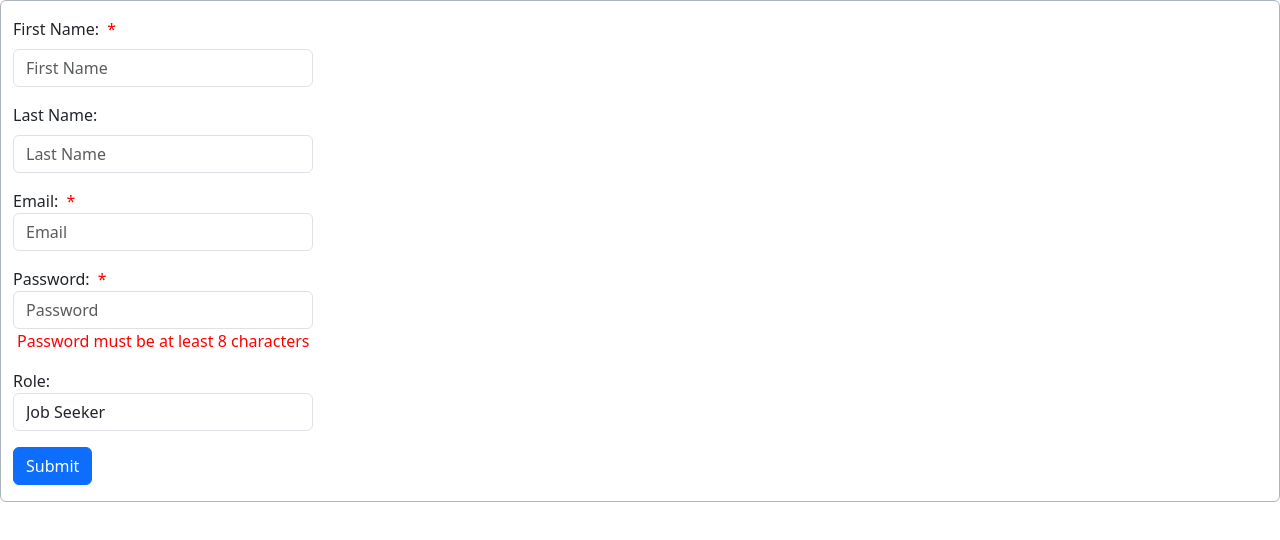
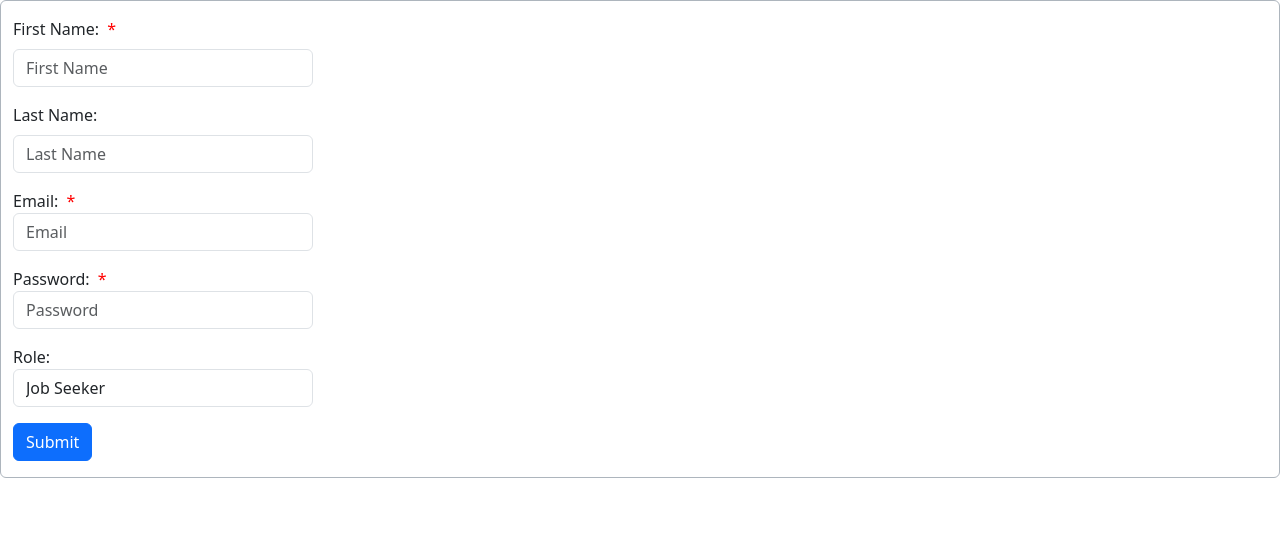
Before and after one commit to saji2000/meta-react, a React (Vite) app: page /Form in a window 1280 px wide. Shown: the top 540 px of the page. Built offline with nearby package versions, Linux system fonts and the light colour scheme.

Commit message:
fixed the issue with password warning, thank God

```diff
--- a/src/components/Form.tsx
+++ b/src/components/Form.tsx
@@ -7,6 +7,8 @@ const Form = () => {
   const [email, setEmail] = useState("");
   const [password, setPassword] = useState("");
   const [role, setRole] = useState("");
+
+  var passwordIsSet = false;
 
   const clearForm = () => {
     setFirstName("");
@@ -35,6 +37,7 @@ const Form = () => {
     // Password strength validation (you can use a library like zxcvbn)
     if (password.length < 8) {
       alert("Password must be at least 8 characters");
+      passwordIsSet = true;
       return;
     }
 
@@ -99,7 +102,7 @@ const Form = () => {
               onChange={(e) => setPassword(e.target.value)}
               className="form-control limited-width"
             ></input>
-            {password.length < 8 ? (
+            {passwordIsSet ? (
               <p className="required">Password must be at least 8 characters</p>
             ) : null}
           </div>
```
